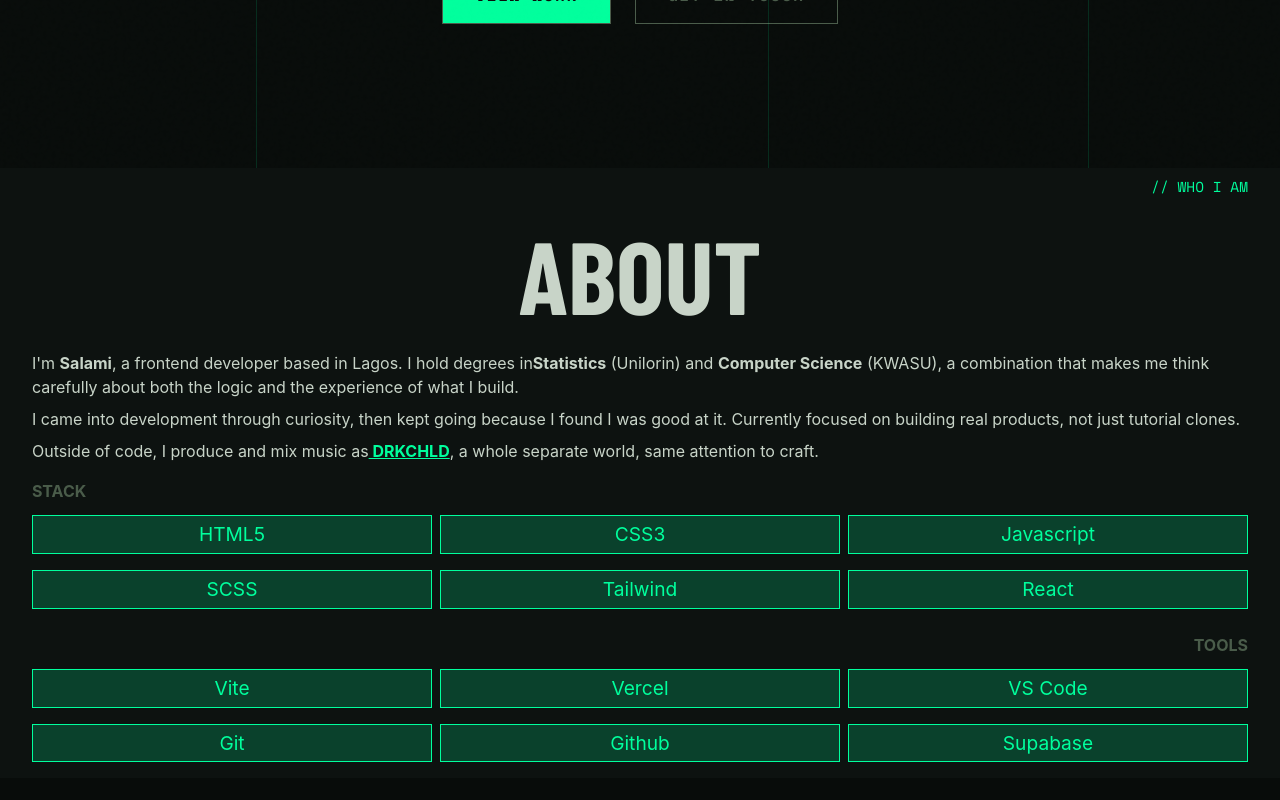
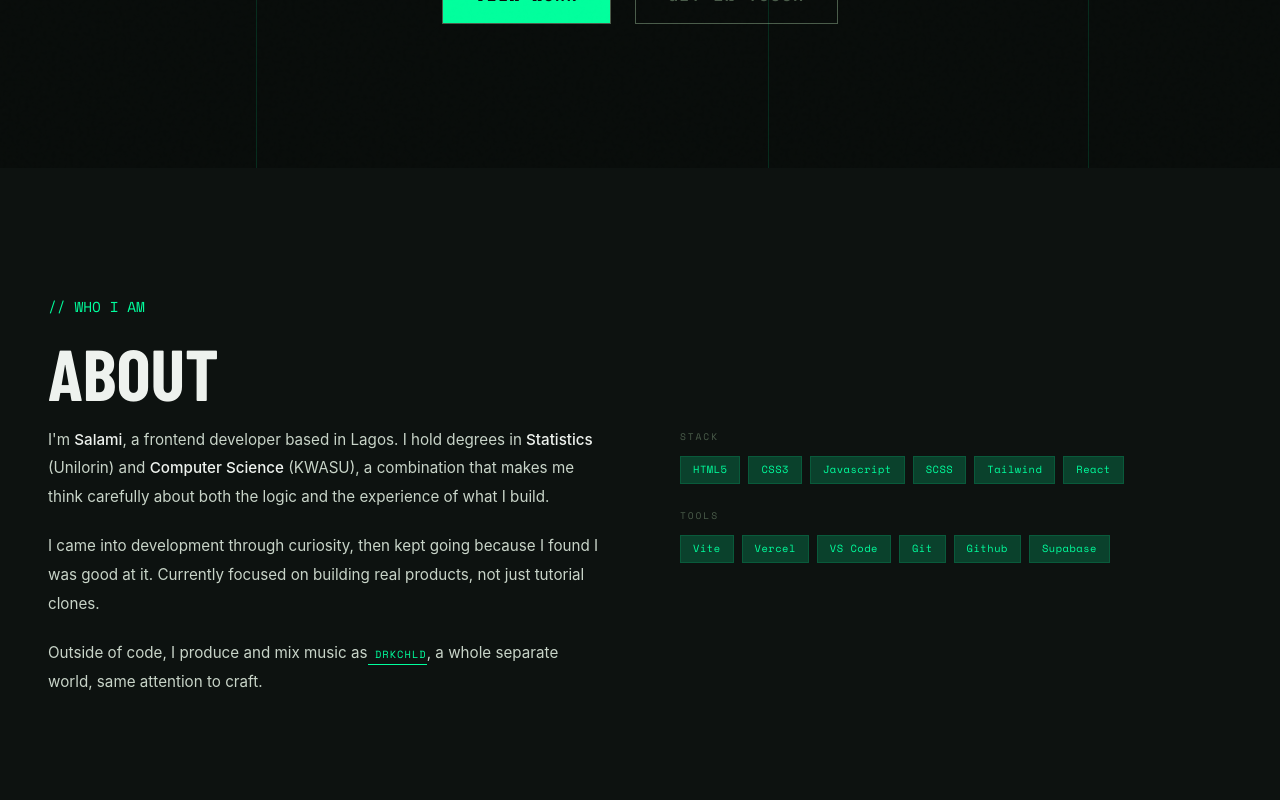
Before and after one commit to salaamii/salami, a React (Vite) app: page / in a window 1280 px wide. Shown: the part 632-1432 px from the top of the page. Before the commit the page ends 1410 px from the top, so only its background shows below. Built offline with nearby package versions, Linux system fonts and the light colour scheme; a web font is replaced by a local one.

Commit message:
about revamp

```diff
--- a/src/components/about.jsx
+++ b/src/components/about.jsx
@@ -3,26 +3,26 @@ const About = () => {
     const frontend = ['HTML5', 'CSS3', 'Javascript', 'SCSS', 'Tailwind', 'React'];
     const tools = ['Vite', 'Vercel', 'VS Code', 'Git', 'Github', 'Supabase']
     return (
-        <section className="about bg-bg2 flex flex-col justify-between gap-4 text-text px-8 py-2">
-            <div className="text-container">
-                <p className="text-green font-mono text-[0.9rem] text-right">// WHO I AM</p>
-                <h1 className="font-condensed text-[clamp(3.5rem,8vw,6.5rem)] font-extrabold text-center">ABOUT</h1>
+        <section className="about bg-bg2 flex flex-col lg:grid lg:grid-cols-2 lg:items-center lg:justify-center justify-between gap-4 lg:gap-20 text-text px-8 py-2 lg:py-32 lg:px-12">
 
-                     <p class="reveal reveal-delay-1 mb-2 text-left">
-                        I'm <strong>Salami</strong>, a frontend developer based in Lagos. I hold degrees in
-                        <strong>Statistics</strong> (Unilorin) and <strong>Computer Science</strong> (KWASU),
+            <div className="text-container ">
+                <p className="text-green font-mono text-[0.9rem] text-right lg:text-left">// WHO I AM</p>
+                <h1 className="font-condensed text-[clamp(2.5rem,6vw,4.5rem)] font-extrabold text-center lg:text-left lg:text-white">ABOUT</h1>
+
+                     <p className="reveal reveal-delay-1 text-text leading-[1.9] mb-5 text-[0.95rem]">
+                        I'm <strong className="text-white font-medium">Salami</strong>, a frontend developer based in Lagos. I hold degrees in
+                        <strong className="text-white font-medium"> Statistics</strong> (Unilorin) and <strong className="text-white font-medium">Computer Science</strong> (KWASU),
                         a combination that makes me think carefully about both the logic and the experience of
                         what I build.
                     </p>
-                   <p class="reveal reveal-delay-2 mb-2">
-
+                   <p className="reveal reveal-delay-2 text-text leading-[1.9] mb-5 text-[0.95rem]">
                         I came into development through curiosity, then kept going because I found I was
                         good at it. Currently focused on building real products, not just
                         tutorial clones.
                     </p>
-                    <p class="reveal reveal-delay-3">
+                    <p className="reveal reveal-delay-3 text-text leading-[1.9] text-[0.95rem]">
                         Outside of code, I produce and mix music as
-                         <a href="https://freiyardstd.vercel.app" className="about-link text-green font-bold underline" target="_blank"> DRKCHLD</a>
+                         <a href="https://freiyardstd.vercel.app" className="font-mono text-[0.65rem] text-green tracking-[0.1em] no-underline border-b border-green pb-[2px]" target="_blank"> DRKCHLD</a>
                          , a whole separate world, same attention to craft.
                     </p>
             </div>
@@ -31,24 +31,26 @@ const About = () => {
 
                 <div className="frontend-stack">
 
-                    <h3 className="text-text-dim uppercase mb-3 font-bold">Stack</h3>
-                    <div className="stack grid grid-cols-3 gap-2 mb-4">
+                    <h3 className="font-mono text-[0.6rem] text-text-dim tracking-[0.2em] uppercase mb-3">Stack</h3>
+                    <div className="flex flex-wrap gap-2 mb-6">
                         {frontend.map((skill)=> (
-                            <p className="w-full text-center border border-green mb-2 px-2 py-1 lg:text-[1.2rem] text-green bg-green-dim" key={skill}>{skill}</p>
+                            <p className="font-mono text-[0.65rem] text-green border border-green-border px-3 py-[0.35rem] tracking-[0.05em] bg-green-dim hover:bg-green hover:text-bg hover:border-green transition-colors cursor-pointer" key={skill}>{skill}</p>
                         ))}
                     </div>
                 </div>
 
                 <div className="tools">
-                    <h3 className="text-text-dim uppercase mb-3 font-bold text-right">Tools</h3>
-                    <div className="tool grid grid-cols-3 gap-2">
+                    <h3 className="font-mono text-[0.6rem] text-text-dim tracking-[0.2em] uppercase mb-3">Tools</h3>
+                    <div className="flex flex-wrap gap-2">
                         {tools.map((tool)=> (
-                            <p className="w-full text-center border text-[1.2rem] border-green mb-2 px-2 py-1 text-green bg-green-dim" key={tool}>{tool}</p>
+                            <p className="font-mono text-[0.65rem] text-green border border-green-border px-3 py-[0.35rem] tracking-[0.05em] bg-green-dim hover:bg-green hover:text-bg hover:border-green transition-colors cursor-pointer" key={tool}>{tool}</p>
                         ))}
                     </div>
                 </div>
 
             </div>
+
+
         </section>
     )
 }
```
